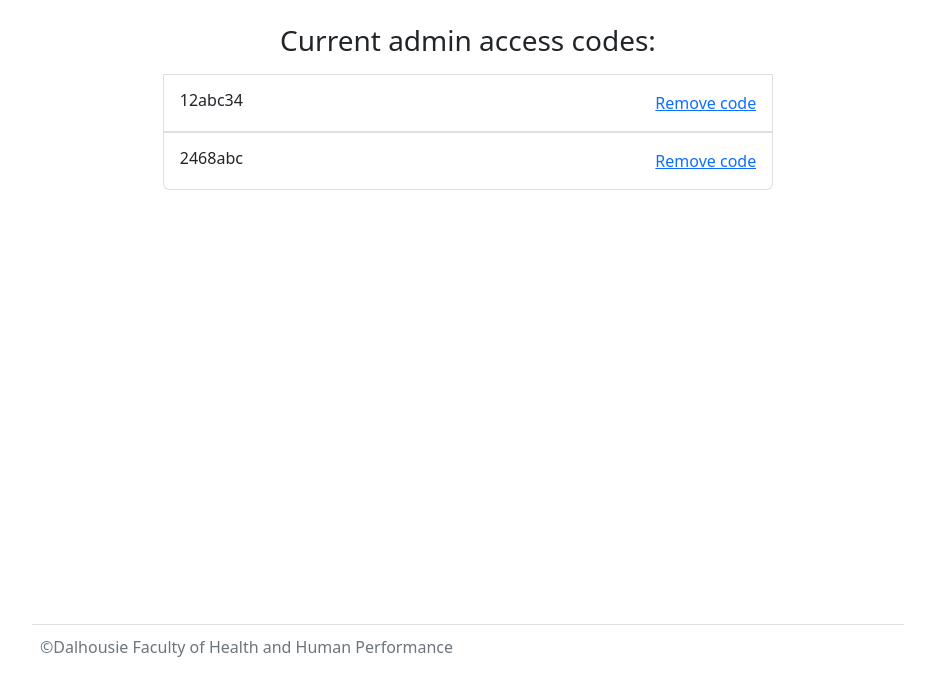
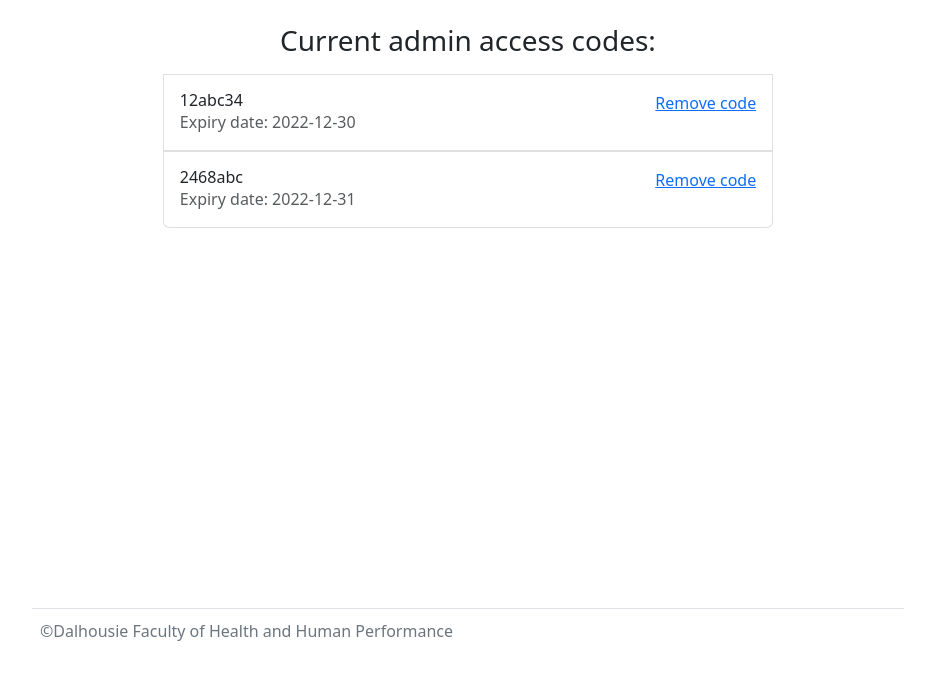
Before and after one commit to Andyzhang222/hhp-recreation-library, a PHP site: page /pages/access-codes.php in a window 1280 px wide. Shown: the part 128-802 px from the top of the page, without its empty margins (172-1107 px from the left). After the commit the page ends 769 px from the top, so only its background shows below. Run offline with PHP 8.4, Linux system fonts and the light colour scheme; the visitor is signed in with stand-in values (Sample User, id 1); data comes from the database, SQL or seed files in the repository; data that the repository does not hold is empty.

Commit message:
fix some bugs

```diff
--- a/css/styles.css
+++ b/css/styles.css
@@ -81,7 +81,7 @@ footer {
 }
 
 .request-info {
-    min-height: 75vh;
+    min-height: 73vh;
     width: 70%;
     margin: auto;
 }
--- a/includes/admin-login-process.php
+++ b/includes/admin-login-process.php
@@ -12,7 +12,7 @@
 
     $codeQuery = "SELECT *
     FROM `admin_code`
-    WHERE code=$codeSubmitted
+    WHERE code='$codeSubmitted'
     AND expire_date > CURDATE();";
 
     $codeResult = $conn->query($codeQuery);
@@ -24,4 +24,5 @@
         header("Location: ../pages/admin-page.php");
         exit();
     }
+
 ?>
--- a/includes/cart-processing.php
+++ b/includes/cart-processing.php
@@ -3,7 +3,7 @@
     require_once "db-connection.php";
 
     if (!isset($_SESSION['cart'])) {
-        $_SESSION['cart'];
+        $_SESSION['cart'] = array();
     }
 
     if(isset($_POST['add-to-cart'])) {
--- a/pages/access-codes.php
+++ b/pages/access-codes.php
@@ -42,7 +42,7 @@
         <div class="d-flex gap-2 w-100 justify-content-between">
             <div>
                 <h6 class="mb-0"><?php echo $row['code']; ?></h6>
-                <p class="mb-0 opacity-75"><?php echo $row['expiry_date']; ?></p>
+                <p class="mb-0 opacity-75"><?php echo "Expiry date: " . $row['expire_date']; ?></p>
             </div>
             <form method="post" action="access-codes.php">
                 <input type="hidden" name="hidden-code" value="<?php echo $row['code']; ?>">
--- a/pages/checkout.php
+++ b/pages/checkout.php
@@ -116,6 +116,8 @@
     <div class="py-2 text-center">
       <h2>Checkout</h2>
       <p class="lead">Please fill out the following fields:</p>
+
+      <?php echo $message; ?>
     </div>
 
     <div class="row g-5">
@@ -224,8 +226,6 @@
               <label for="return-date" class="form-label">Estimated return date <span class="text-muted">(Required)</span></label>
               <input type="date" class="form-control" id="return-date" name="return-date" min="<?php echo date("Y-m-d"); ?>" required>
             </div>
-
-            <?php echo $message; ?>
           </div>
 
           <hr class="my-4">
--- a/pages/individual-return.php
+++ b/pages/individual-return.php
@@ -17,7 +17,7 @@
     }
 
     if (!isset($_SESSION['damaged-items'])) {
-        $_SESSION['damaged-items'];
+        $_SESSION['damaged-items'] = array();
     }
 
     if (isset($_POST['mark-damaged'])) {
--- a/pages/item.php
+++ b/pages/item.php
@@ -1,7 +1,7 @@
 <?php
   session_start();
   if (!isset($_SESSION['cart'])) {
-    $_SESSION['cart'];
+    $_SESSION['cart'] = array();
   }
 
   require_once "../includes/db-connection.php";
--- a/pages/return.php
+++ b/pages/return.php
@@ -19,8 +19,9 @@
     $order_id = $_POST['order-num'];
     $notes = htmlspecialchars(stripslashes(trim($_POST['notes'])));
 
-    $findOrderQuery = "SELECT * FROM `returns` WHERE order_number = '$order_id' AND order_returned=0;";
+    $findOrderQuery = "SELECT * FROM `returns` WHERE order_number = '$order_id' AND processed = '0';";
     $findOrderResult = $conn->query($findOrderQuery);
+
     if ($findOrderResult->num_rows == 0) {
       $returnQuery = "INSERT INTO `returns` VALUES(NULL, '$order_id', '$notes', CURDATE(), 0);";
       $returnResult = $conn->query($returnQuery);
@@ -36,6 +37,7 @@
       $message = "<p class='alert alert-warning text-center'>The return process for this order has already started.</p>";
     }
   }
+
 
   $orderQuery = "SELECT order_number FROM `order`;";
   $orderResult = $conn->query($orderQuery);
```
Also changed, not shown: img/item-images/PENCIL_COLOR.png (added).
